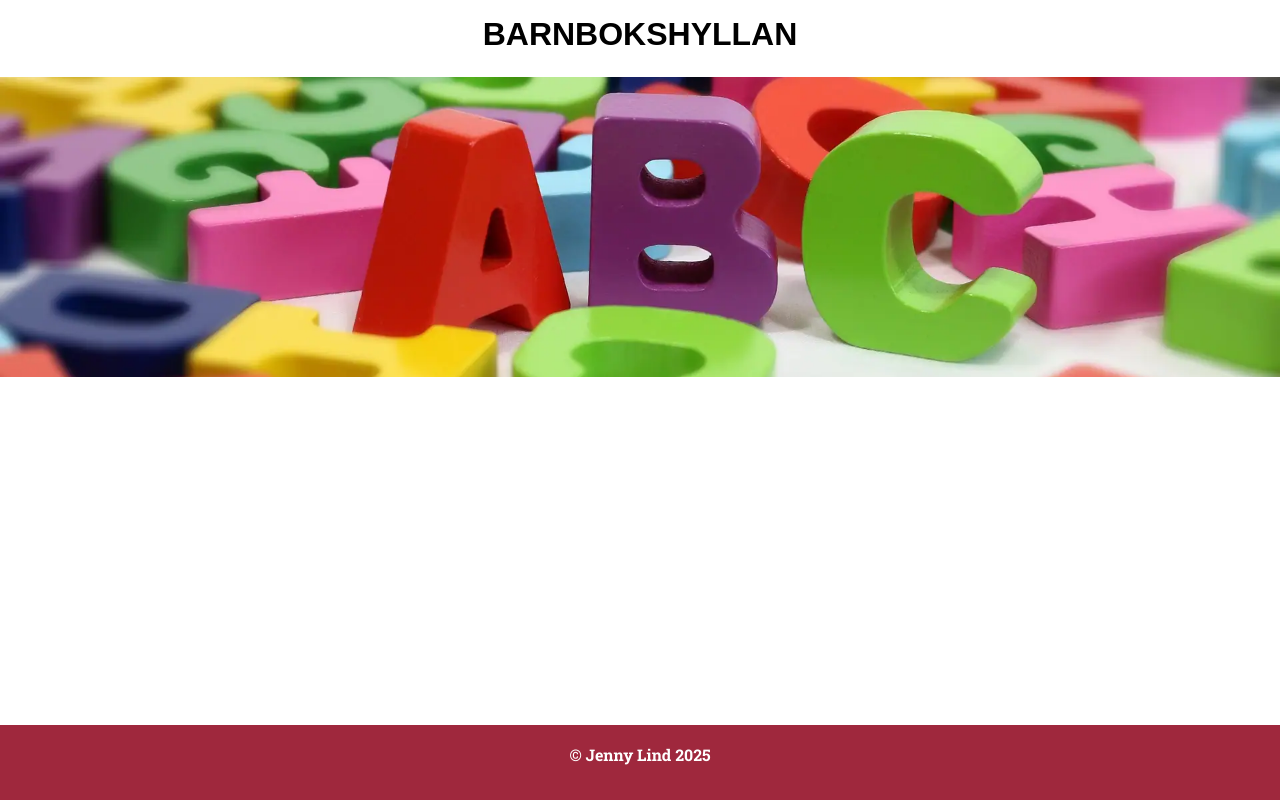
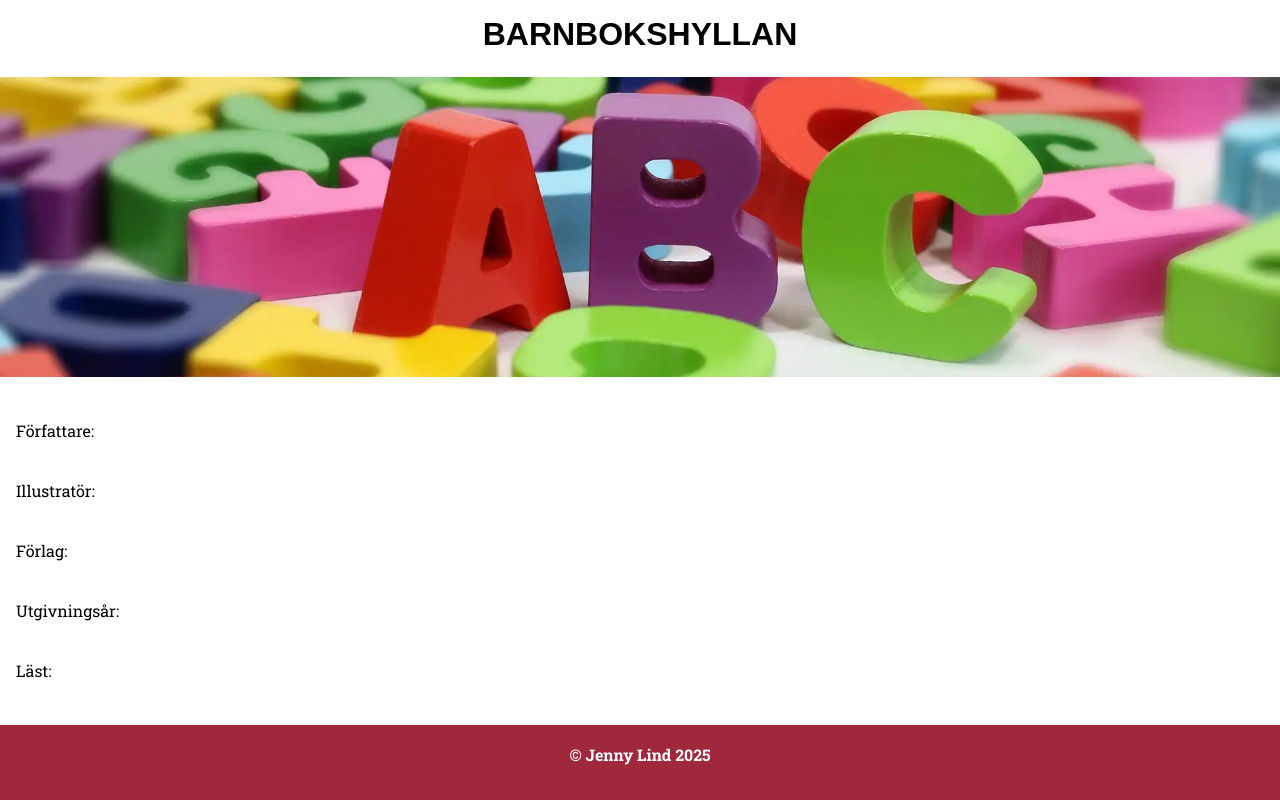
Before and after one commit to Luxusseife/React-moment1-barnbokshyllan, a React (Vite) app: page / in a window 1280 px wide. Built offline with nearby package versions, Linux system fonts and the light colour scheme; a web font is replaced by a local one.

Commit message:
Uppdaterat BookCard-komponenten utifrån main-varianten. Ändrat två rader i tsconfig-filen.

```diff
--- a/src/components/BookCard.tsx
+++ b/src/components/BookCard.tsx
@@ -1,16 +1,22 @@
 interface BookInfo {
+  title: string,
   author: string,
   illustrator: string,
   publisher: string,
-    publicated: number,
+  publicationYear: number,
   read: boolean
 }
 
-function Book({author, illustrator, publisher, publicated, read} : BookInfo) {
+function Book({title, author, illustrator, publisher, publicationYear, read} : BookInfo) {
 return (
-    <div>
-
-    </div>
+  <section className="bookcard">
+    <h2 className="booktitle">{title}</h2>
+    <p>Författare: {author}</p>
+    <p>Illustratör: {illustrator}</p>
+    <p>Förlag: {publisher}</p>
+    <p>Utgivningsår: {publicationYear}</p>
+    <p>Läst: {read}</p>
+  </section>
 )
 }
 
--- a/tsconfig.app.json
+++ b/tsconfig.app.json
@@ -1,5 +1,6 @@
 {
   "compilerOptions": {
+    "incremental": true,
     "tsBuildInfoFile": "./node_modules/.tmp/tsconfig.app.tsbuildinfo",
     "target": "ES2020",
     "useDefineForClassFields": true,
@@ -19,8 +20,7 @@
     "strict": true,
     "noUnusedLocals": true,
     "noUnusedParameters": true,
-    "noFallthroughCasesInSwitch": true,
-    "noUncheckedSideEffectImports": true
+    "noFallthroughCasesInSwitch": true
   },
   "include": ["src"]
 }
```
Lines whose indentation alone changed are shown as unchanged.
